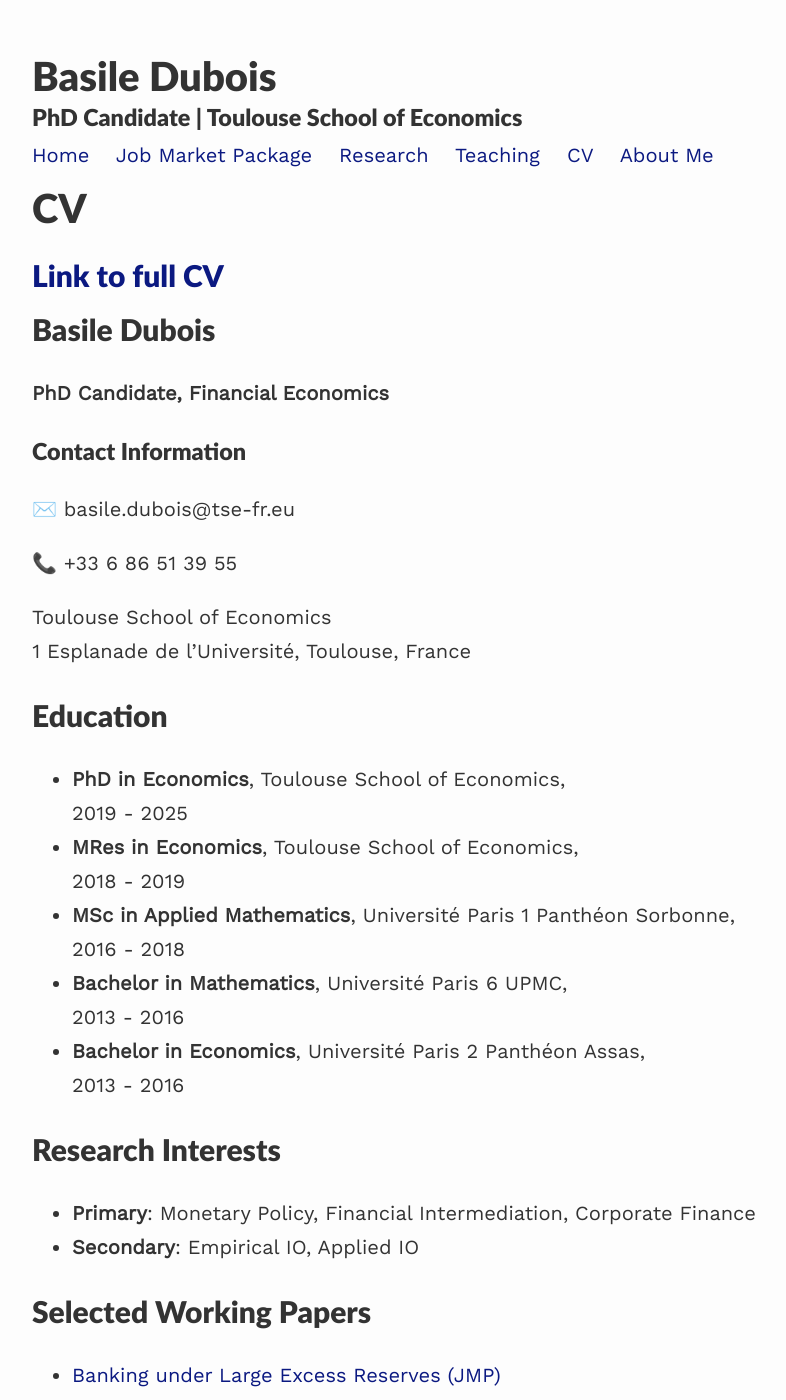
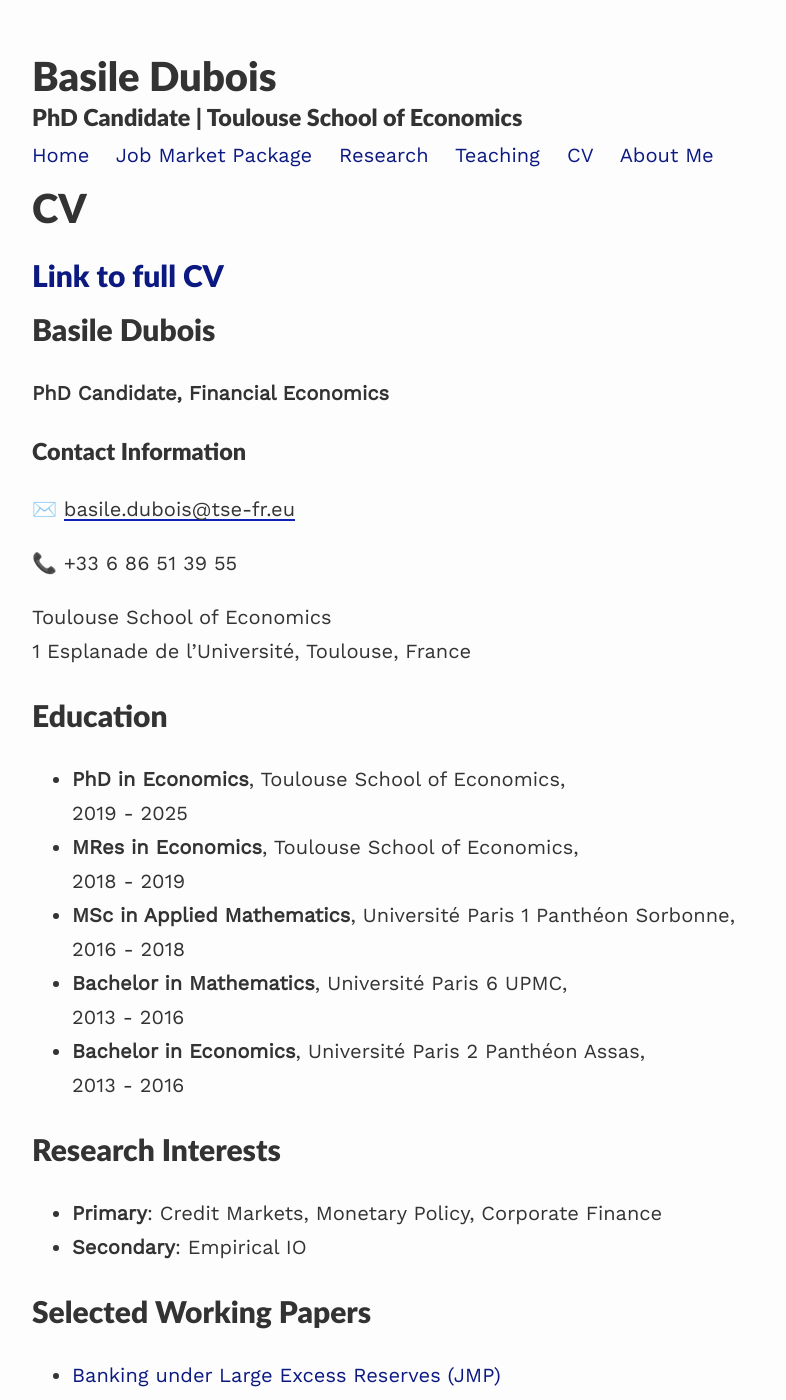
Before and after one commit to BasileDubois/BasileDubois.github.io, a Jekyll site: the page built from CV.md, in a window 1280 px wide and 1400 px high. Shown: the whole window, without its empty margins (208-994 px from the left). Built offline with Jekyll 4.4.1, drawn with Linux system fonts in a browser that asks for light colours; nearby versions of some CDN libraries.

```diff
--- a/CV.md
+++ b/CV.md
@@ -13,7 +13,7 @@
 
 ### **Contact Information**
 
-✉️ basile.dubois@tse-fr.eu
+✉️ [basile.dubois@tse-fr.eu](mailto:basile.dubois@tse-fr.eu)
 
 📞 +33 6 86 51 39 55
 
@@ -33,8 +33,8 @@
  2013 - 2016
 
 ## Research Interests
-- **Primary**: Monetary Policy, Financial Intermediation, Corporate Finance
-- **Secondary**: Empirical IO, Applied IO
+- **Primary**: Credit Markets, Monetary Policy, Corporate Finance
+- **Secondary**: Empirical IO
 
 ## Selected Working Papers
 - [Banking under Large Excess Reserves (JMP)]()
```
Also changed, not shown: 1 other file.
